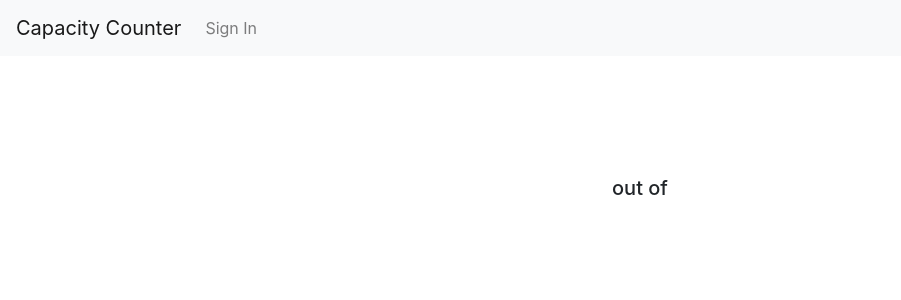
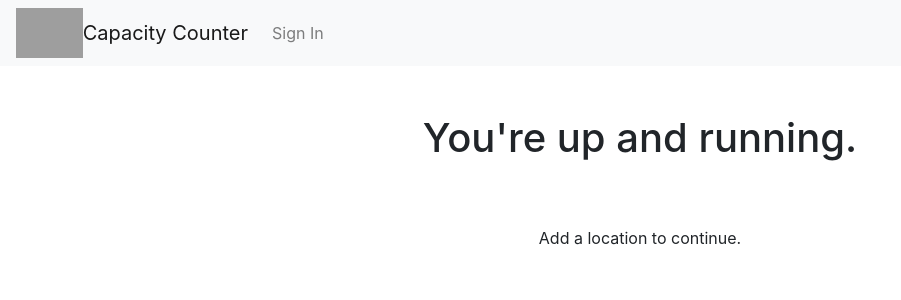
Before and after one commit to jscaffrey/capacity-counter, a Flask app: page / in a window 1280 px wide. Shown: the top 300 px of the page, without its empty margins (0-901 px from the left). Run offline with Flask 2, Linux system fonts and the light colour scheme; data that the repository does not hold is empty; some libraries are stand-ins or nearby versions; grey boxes are pictures that could not be loaded.

Commit message:
Add logo, favicon, install msg, improve readme

```diff
--- a/app/static/css/style.css
+++ b/app/static/css/style.css
@@ -1,3 +1,7 @@
+/* Header */
+header .logo {
+  height: 50px;
+}
 /* Typography */
 h1 {
   margin-bottom: 4rem;
--- a/app/templates/base.html
+++ b/app/templates/base.html
@@ -8,6 +8,7 @@
         <link rel="stylesheet" href="https://maxcdn.bootstrapcdn.com/bootstrap/4.0.0/css/bootstrap.min.css" integrity="sha384-Gn5384xqQ1aoWXA+058RXPxPg6fy4IWvTNh0E263XmFcJlSAwiGgFAW/dAiS6JXm" crossorigin="anonymous">
 
         <link href="{{ url_for('static', filename='css/style.css') }}" rel="stylesheet">
+        <link rel="shortcut icon" href="{{ url_for('static', filename='images/favicon.ico') }}">
         {% if title %}
         <title>{{ title }} - Capacity Counter</title>
         {% else %}
@@ -22,7 +23,8 @@
          <a href="#content" class="sr-only sr-only-focusable">Skip to main content</a>
         <header>
             <nav class="navbar navbar-expand-lg navbar-light bg-light">
-              <a class="navbar-brand" href="/">Capacity Counter</a>
+                <img src="{{ url_for('static', filename='images/logo-icon.png') }}" alt="" class="logo" />
+                <a class="navbar-brand" href="/">Capacity Counter</a>
               <button class="navbar-toggler" type="button" data-toggle="collapse" data-target="#navbar" aria-controls="navbar" aria-expanded="false" aria-label="Toggle navigation">
                 <span class="navbar-toggler-icon"></span>
               </button>
--- a/app/templates/index.html
+++ b/app/templates/index.html
@@ -3,6 +3,7 @@
 {% block content %}
 <div class="row center-align counter-panel">
 <div class="col-md-6 offset-md-3">
+{% if location.name|length %}
   <h1>{{ location.name }}</h1>
   {% if current_user.is_authenticated %}
   <a id="increment" class="btn btn-primary btn-lg btn-block" role="button">
@@ -20,5 +21,9 @@
       <span class="sr-only">Decrease</span>
   </a>
   {% endif %}
+{% else %}
+  <h1>You're up and running.</h1>
+  <p>Add a location to continue.</p>
+{% endif %}
 </div>
 {% endblock %}
```
Also changed, not shown: README.md.
